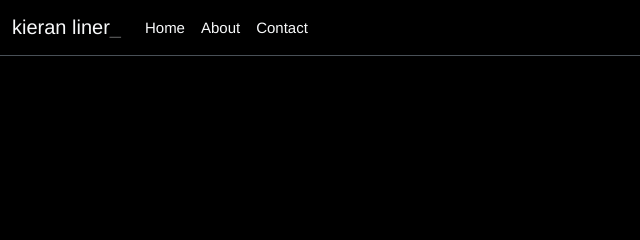
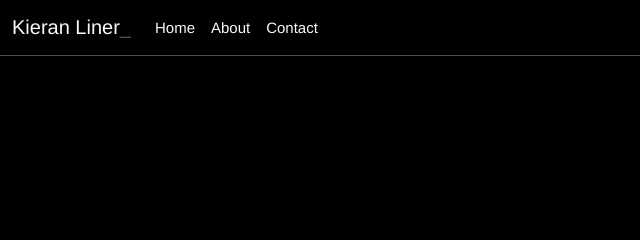
Before and after one commit to kieranliner/portfolio, a plain HTML site: page index.html in a window 1280 px wide. Shown: the top 240 px of the page, 0-640 px from the left. Drawn offline with nearby package versions, Linux system fonts and the light colour scheme.

Commit message:
Capitalize name

```diff
--- a/index.html
+++ b/index.html
@@ -23,7 +23,7 @@
     >
       <div class="container-fluid font">
         <a class="navbar-brand text-light" href="index.html"
-          >kieran liner<span class="blink_me">_</span></a
+          >Kieran Liner<span class="blink_me">_</span></a
         >
         <button
           class="navbar-toggler"
```
